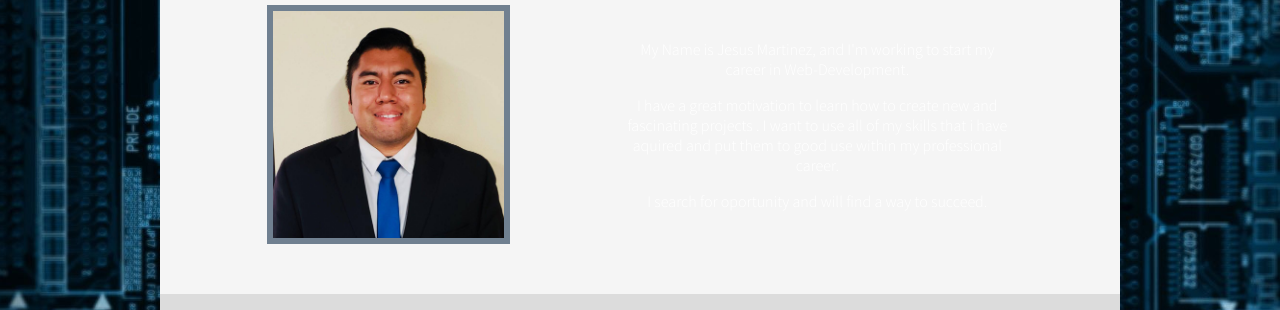
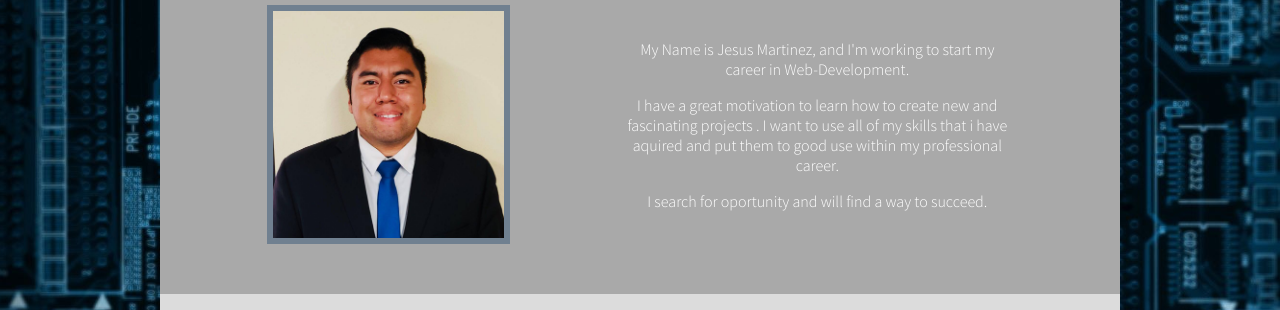
Before and after one commit to Jesus-thankfulb/prep-portfolio, a website: page index.html in a window 1280 px wide. Shown: the part 379-689 px from the top of the page. Drawn offline with Linux system fonts and the light colour scheme.

Commit message:
completed portfolio page project 1

```diff
--- a/styles.css
+++ b/styles.css
@@ -40,7 +40,7 @@ body {
   border-top: 5px double white;
   border-bottom: 5px double white;
 }
-.about-section { background-color: whitesmoke; }
+.about-section { background-color: darkgray; }
 
 .about-image {
   max-height: 80%;
```
